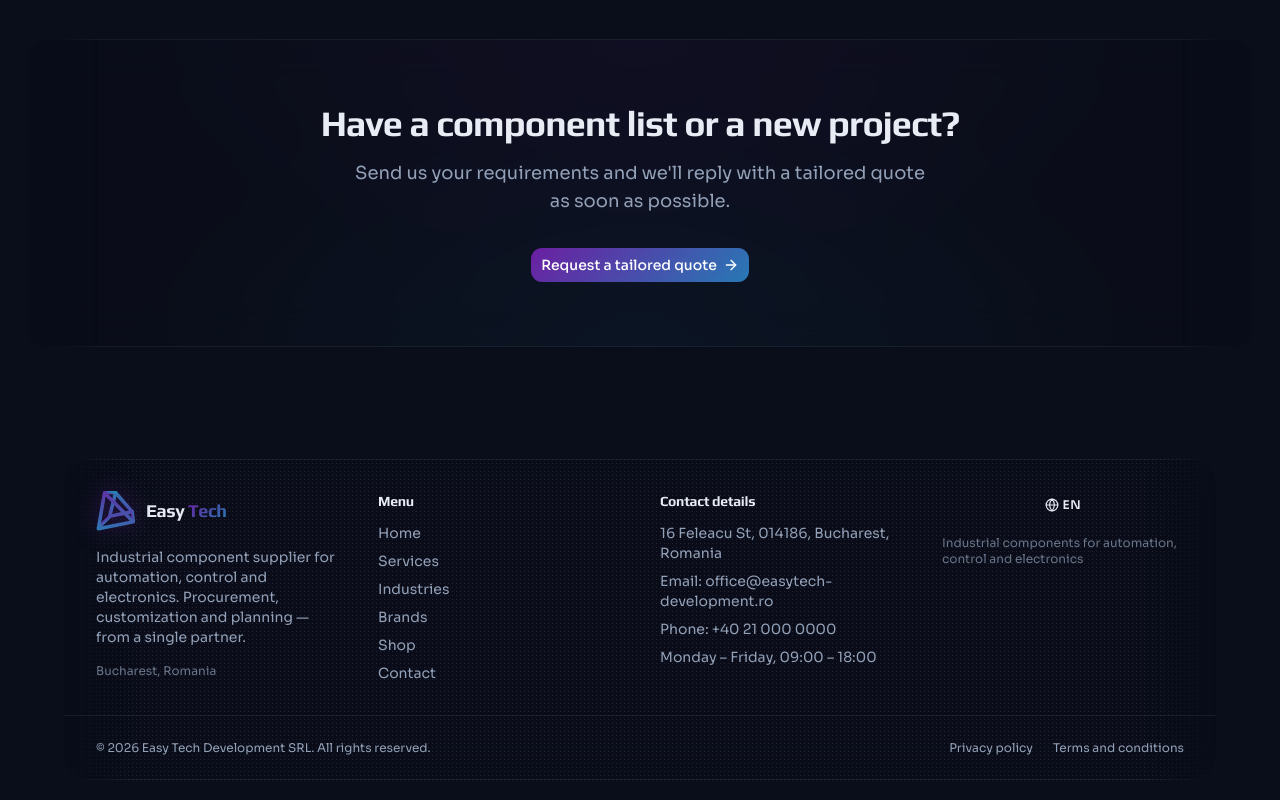
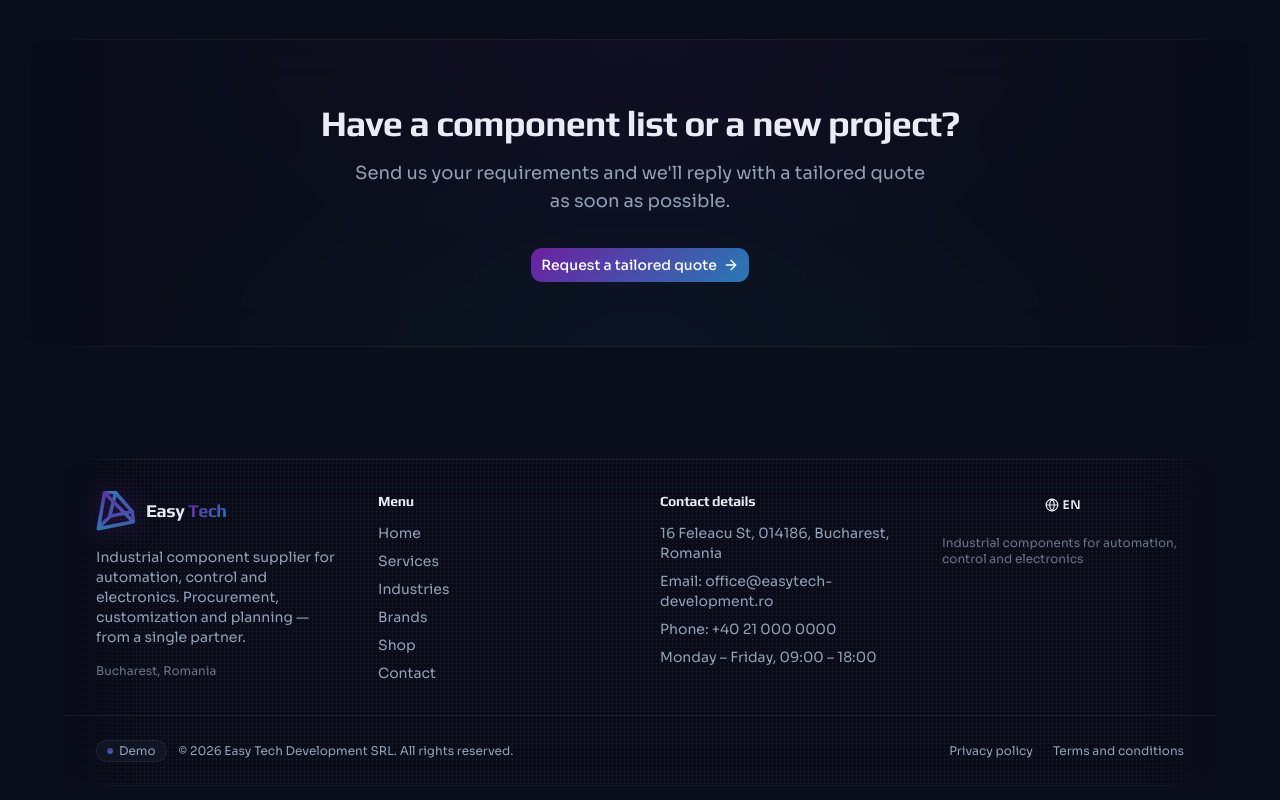
Before and after one commit to maximdm/costin_demo_website, a React (Vite) app: page / in a window 1280 px wide. Shown: the part 3715-4515 px from the top of the page. Built offline with nearby package versions, Linux system fonts and the light colour scheme.

Commit message:
Add Demo indicator on site + repository note in README
- Footer shows a localized 'Demo' badge on every page
- README notes this is a demo site and links the GitHub repository

```diff
--- a/src/components/layout/footer.tsx
+++ b/src/components/layout/footer.tsx
@@ -81,7 +81,13 @@ export function Footer() {
 
         <div className="border-t border-border/60">
           <div className="flex flex-col items-center justify-between gap-3 px-8 py-6 text-xs text-muted-foreground md:flex-row">
-            <p>{t('footer.copyright', { year: CURRENT_YEAR })}</p>
+            <div className="flex items-center gap-3">
+              <span className="inline-flex items-center gap-1.5 rounded-full border border-border/60 bg-muted/50 px-2.5 py-0.5">
+                <span className="size-1.5 rounded-full bg-brand-gradient" />
+                {t('footer.demo')}
+              </span>
+              <p>{t('footer.copyright', { year: CURRENT_YEAR })}</p>
+            </div>
             <div className="flex gap-5">
               <a href="#" className="transition-colors hover:text-foreground">
                 {t('footer.links.privacy')}
--- a/src/i18n/locales/en.json
+++ b/src/i18n/locales/en.json
@@ -429,7 +429,8 @@
       "terms": "Terms and conditions"
     },
     "copyright": "© {{year}} Easy Tech Development SRL. All rights reserved.",
-    "location": "Bucharest, Romania"
+    "location": "Bucharest, Romania",
+    "demo": "Demo"
   },
   "notFound": {
     "title": "Page not found",
--- a/src/i18n/locales/hu.json
+++ b/src/i18n/locales/hu.json
@@ -429,7 +429,8 @@
       "terms": "Felhasználási feltételek"
     },
     "copyright": "© {{year}} Easy Tech Development SRL. Minden jog fenntartva.",
-    "location": "Bukarest, Románia"
+    "location": "Bukarest, Románia",
+    "demo": "Demó"
   },
   "notFound": {
     "title": "Az oldal nem található",
--- a/src/i18n/locales/ro.json
+++ b/src/i18n/locales/ro.json
@@ -429,7 +429,8 @@
       "terms": "Termeni și condiții"
     },
     "copyright": "© {{year}} Easy Tech Development SRL. Toate drepturile rezervate.",
-    "location": "București, România"
+    "location": "București, România",
+    "demo": "Demo"
   },
   "notFound": {
     "title": "Pagina nu a fost găsită",
```
Also changed, not shown: 1 other file (tests, documents, lock files or other folders).
